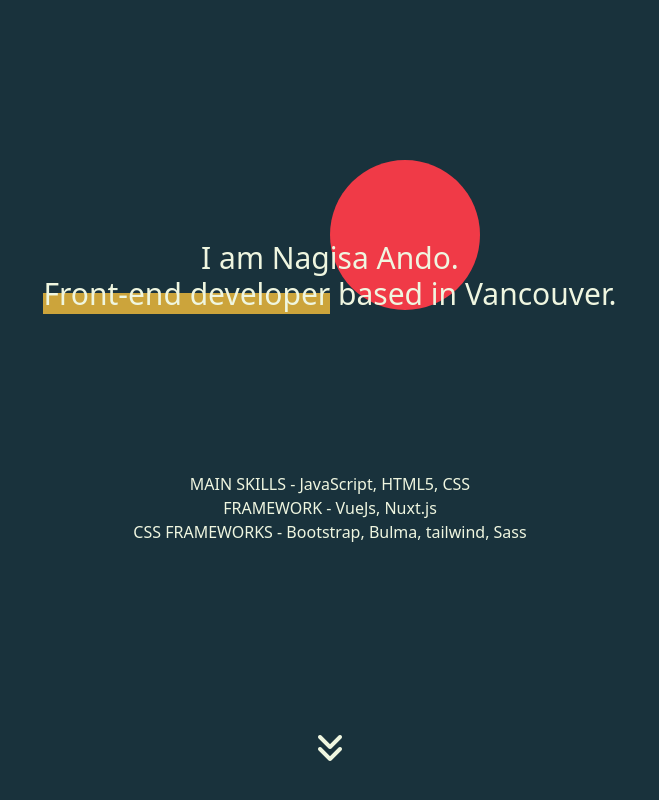
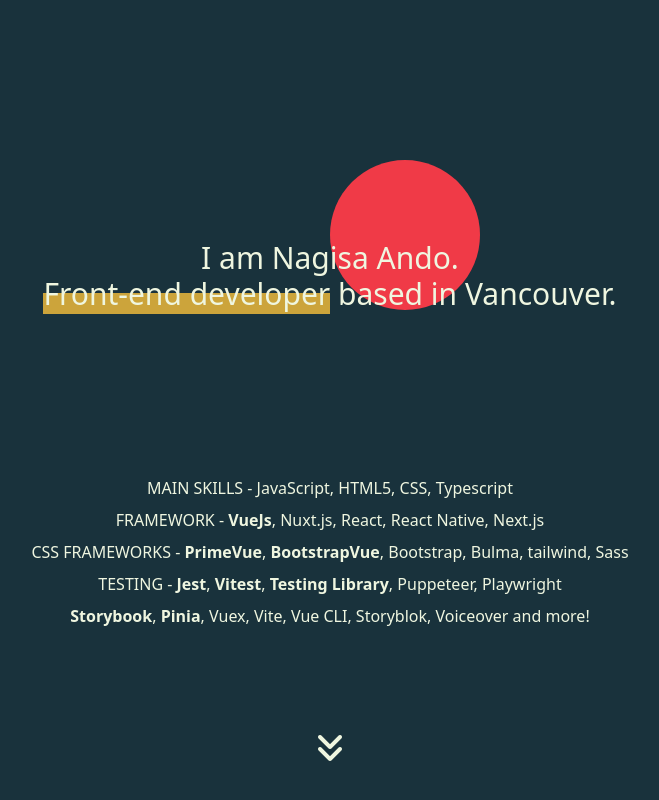
Before and after one commit to nagisaando/My-portfolio, a Vue app: page / in a window 1280 px wide. Shown: the top 800 px of the page, without its empty margins (310-969 px from the left). Built offline with nearby package versions, Linux system fonts and the light colour scheme.

Commit message:
add skills

```diff
--- a/src/components/About.vue
+++ b/src/components/About.vue
@@ -13,15 +13,22 @@
     </div>
 
     <div class="skill">
-      <p>
-        MAIN SKILLS - JavaScript, HTML5, CSS
+      <p class="leading-8">
+        MAIN SKILLS - JavaScript, HTML5, CSS, Typescript
         <br />
-        FRAMEWORK - VueJs, Nuxt.js
+        FRAMEWORK - <b>VueJs</b>, Nuxt.js, React, React Native, Next.js
         <br />
-        CSS FRAMEWORKS - Bootstrap, Bulma, tailwind, Sass
+        CSS FRAMEWORKS - <b>PrimeVue</b>, <b>BootstrapVue</b>, Bootstrap, Bulma,
+        tailwind, Sass
+        <br />
+        TESTING - <b>Jest</b>, <b>Vitest</b>, <b>Testing Library</b>, Puppeteer,
+        Playwright
+        <br />
+        <b>Storybook</b>, <b>Pinia</b>, Vuex, Vite, Vue CLI, Storyblok,
+        Voiceover and more!
       </p>
     </div>
-    <div class=" absolute bottom-10 left-1/2 transform -translate-x-1/2">
+    <div class="absolute bottom-10 left-1/2 transform -translate-x-1/2">
       <i class="fas fa-angle-double-down fa-2x"></i>
     </div>
   </div>
@@ -29,8 +36,8 @@
 
 <script>
 export default {
-  name: 'About',
-  props: ['activate'],
+  name: "About",
+  props: ["activate"],
   // data (){
   // return {
   //   scrollnotStartYet: true
@@ -39,7 +46,7 @@
   // created: function(){
 
   // }
-}
+};
 </script>
 <style scoped>
 .about {
```
